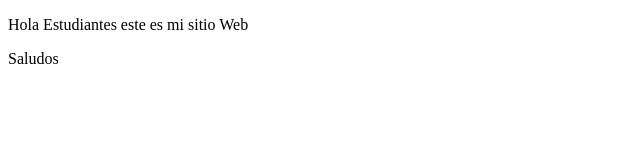
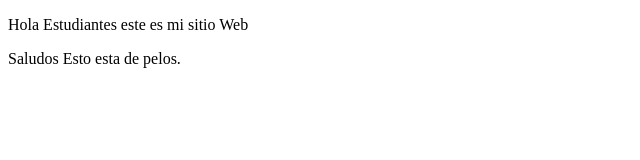
Before and after one commit to MarcosSuperior/proyectoDemoCursoPrework, a plain HTML site: page index.html in a window 1280 px wide. Shown: the full height of the page, 0-640 px from the left. Drawn offline with Linux system fonts and the light colour scheme.

Commit message:
cambios a Index

```diff
--- a/index.html
+++ b/index.html
@@ -10,5 +10,7 @@
     <p>Hola Estudiantes este es mi sitio Web</p>
     Saludos
 
+    Esto esta de pelos.
+
 </body>
 </html>
```
